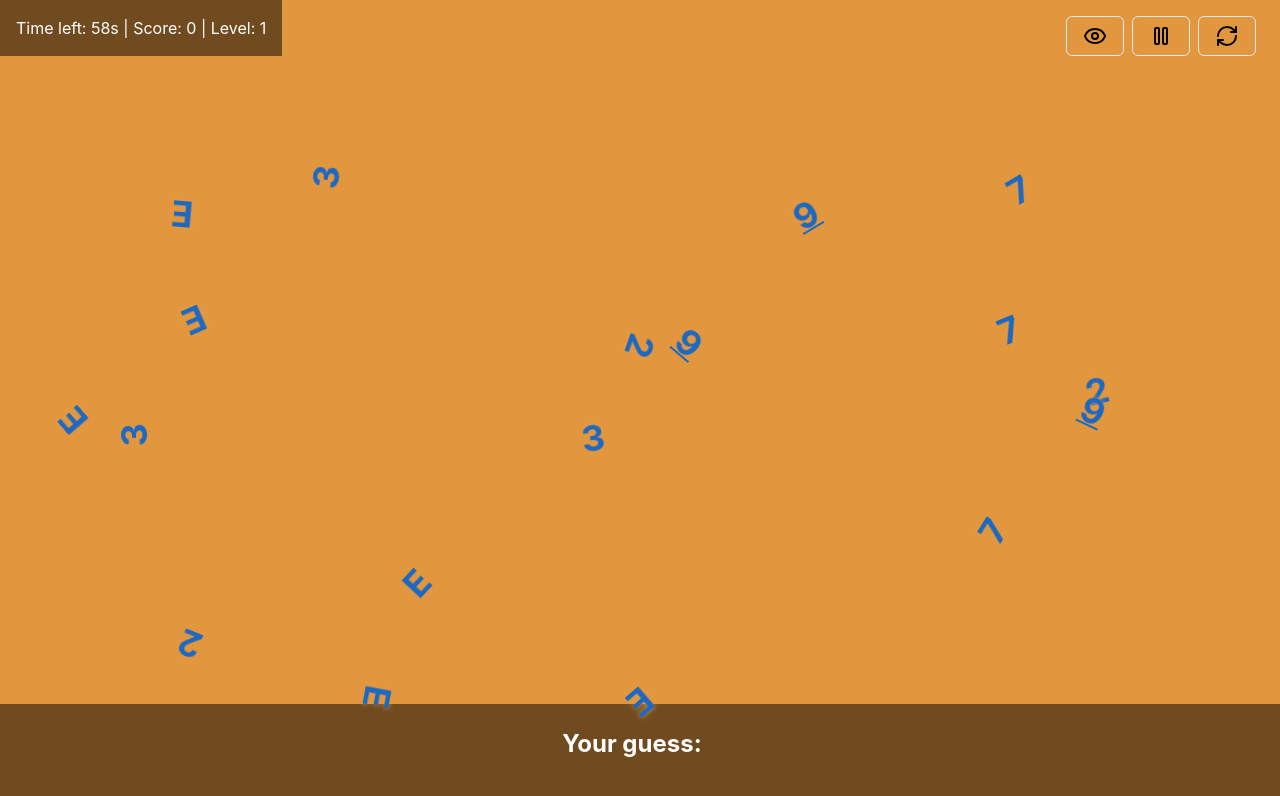
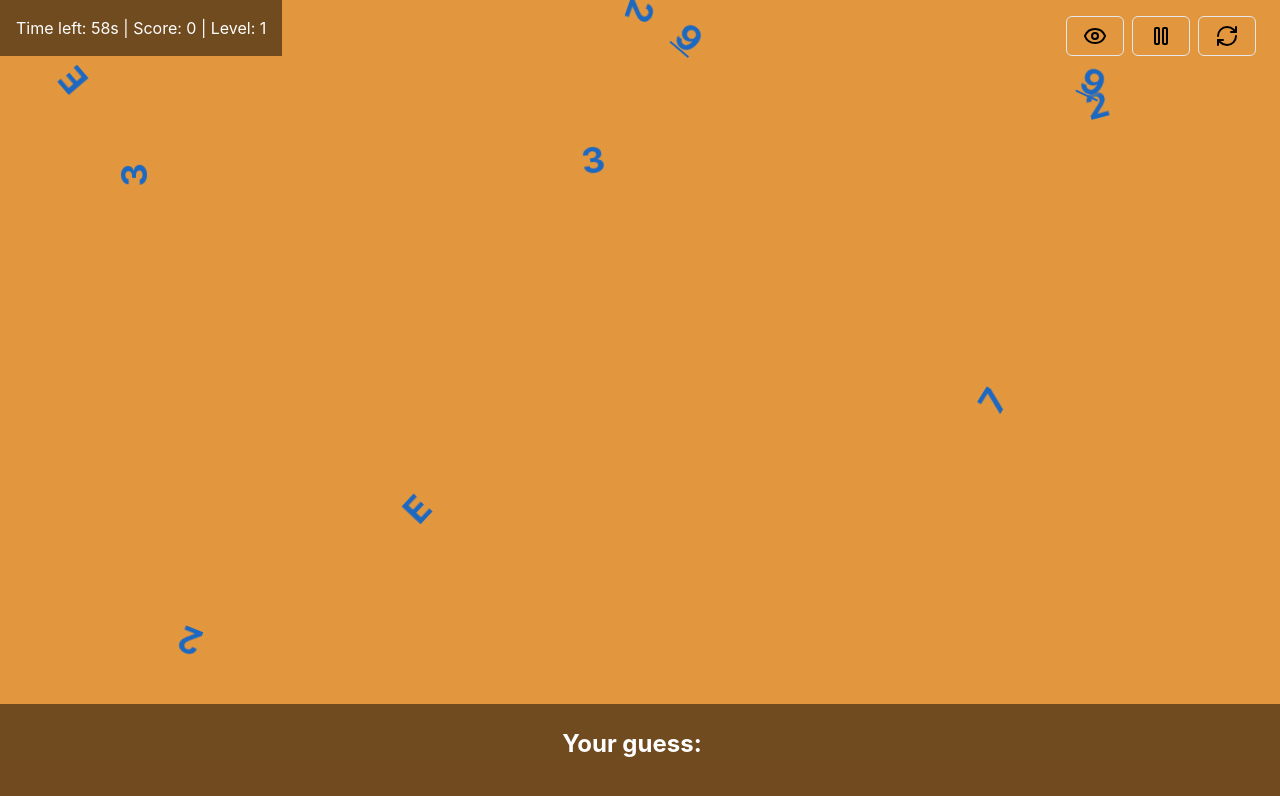
Before and after one commit to rbcccccca/Colour_Game, a React (Create React App) app: page / in a window 1280 px wide. Both pictures are taken after a click on the button 1117 px from the left and 36 px from the top of the page. Shown: the top 796 px of the page. Built offline with nearby package versions, Linux system fonts and the light colour scheme.

Commit message:
ui fixed

```diff
--- a/src/FallingColorGame.tsx
+++ b/src/FallingColorGame.tsx
@@ -62,7 +62,7 @@ const FallingColorGame: React.FC = () => {
         char,
         id: `${char}-${i}-${Date.now()}`,
         position: Math.random() * 90 + 5,
-        topPosition: Math.random() * 80,
+        topPosition: Math.random() * 180 - 80, // Start characters above and below the visible area
         speed: 0.2 + Math.random() * 0.3,
         rotation: Math.random() * 360,
         isClicked: false,
@@ -107,15 +107,24 @@ const FallingColorGame: React.FC = () => {
     if (gameActive && !gamePaused) {
       interval = setInterval(() => {
         setFallingChars((prevChars: FallingChar[]) => {
-          return prevChars.map(char => ({
-            ...char,
-            topPosition: char.topPosition + char.speed,
-            rotation: (char.rotation + 0.5) % 360,
-            ...(char.topPosition > 100 && {
-              topPosition: 0,
-              position: Math.random() * 90 + 5,
-            }),
-          }));
+          return prevChars.map(char => {
+            let newTopPosition = char.topPosition + char.speed;
+            if (newTopPosition > 120) {  // If character goes below the screen
+              newTopPosition = -20;  // Move it back above the screen
+              // Randomize horizontal position when looping
+              return {
+                ...char,
+                topPosition: newTopPosition,
+                position: Math.random() * 90 + 5,
+                rotation: Math.random() * 360,
+              };
+            }
+            return {
+              ...char,
+              topPosition: newTopPosition,
+              rotation: (char.rotation + 0.5) % 360,
+            };
+          });
         });
       }, 50);
     }
@@ -243,6 +252,7 @@ const FallingColorGame: React.FC = () => {
                 display: 'flex',
                 alignItems: 'center',
                 justifyContent: 'center',
+                opacity: charObj.topPosition < 0 || charObj.topPosition > 100 ? 0 : 1,
               }}
               onClick={() => handleCharClick(charObj.char, charObj.id)}
             >
@@ -251,11 +261,10 @@ const FallingColorGame: React.FC = () => {
           ))}
           {clickedChar && (
             <div
-              className="absolute top-1/2 left-1/2 transform -translate-x-1/2 -translate-y-1/2 text-9xl font-bold opacity-0 animate-fade-out"
+              className="absolute top-1/2 left-1/2 text-9xl font-bold fade-out"
               style={{
                 color: `#${complementaryColor}`,
                 textShadow: `0 0 10px #${currentColor}`,
-                animation: 'fadeOut 1s forwards',
               }}
             >
               {clickedChar}
```
